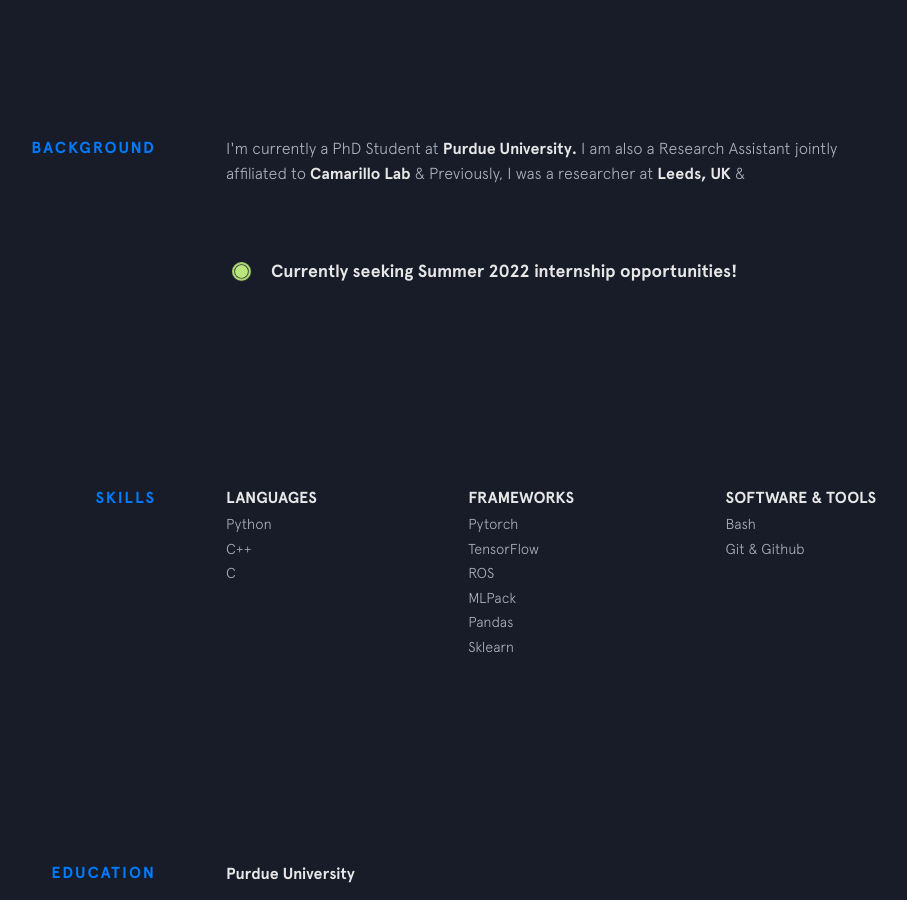
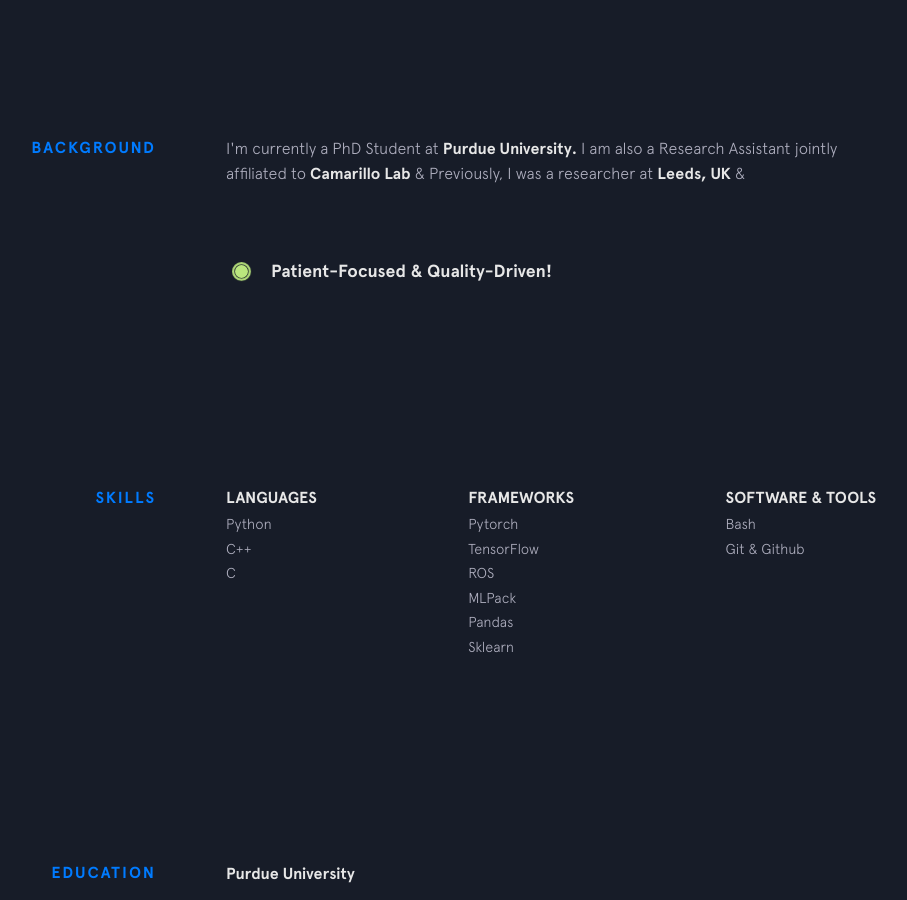
Before and after one commit to Pragatheis/pragatheis.github.io, a Jekyll site: the page built from index.html, in a window 1280 px wide and 900 px high, scrolled down 864 px. Shown: the whole window, without its empty margins (224-1131 px from the left). Built offline with Jekyll 4.4.1, drawn with Linux system fonts in a browser that asks for light colours; nearby versions of some CDN libraries.

Commit message:
Update employment-status.html

```diff
--- a/_includes/employment-status.html
+++ b/_includes/employment-status.html
@@ -3,5 +3,5 @@
     <div class="status__light__ring"></div>
     <div class="status__light__led"></div>
   </div>
-  <div class="status__message">Currently seeking Summer 2022 internship opportunities!</div>
+  <div class="status__message">Patient-Focused & Quality-Driven!</div>
 </a>
```
